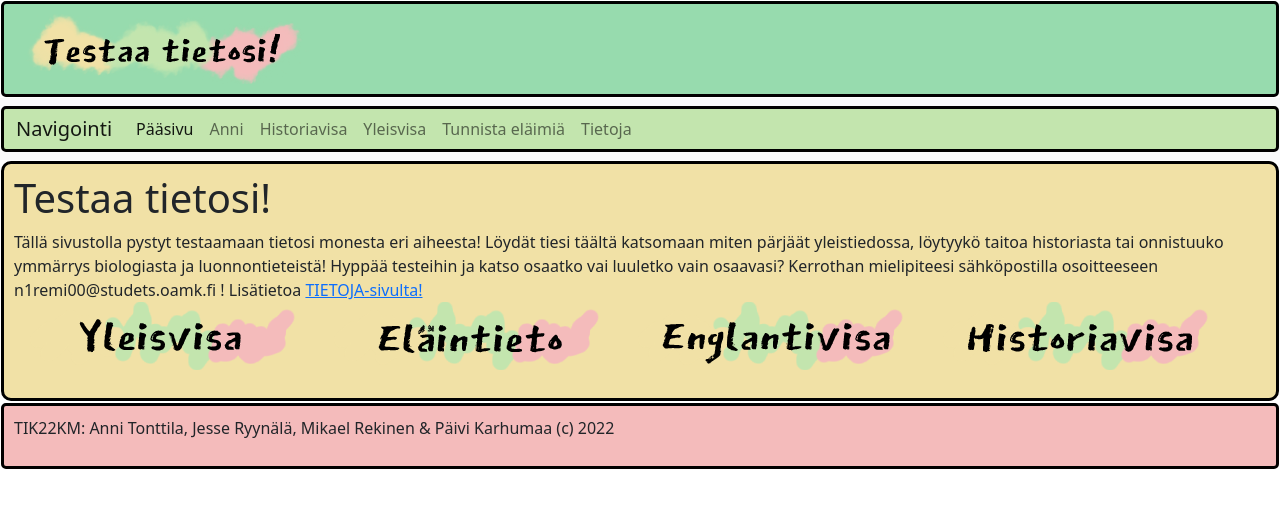
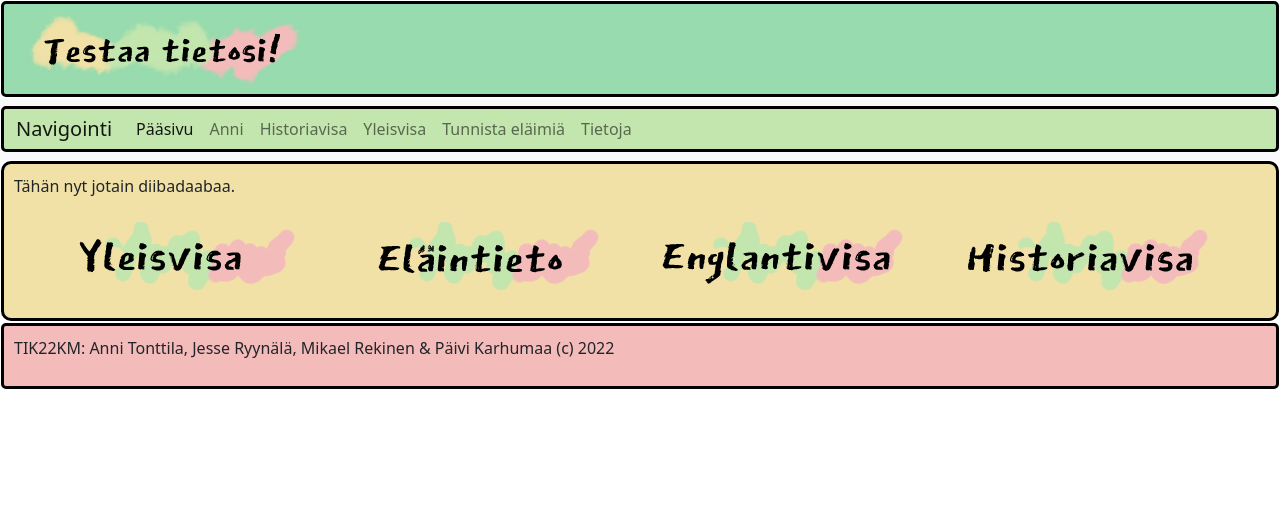
Before and after one commit to MRekinen/Web-projekti_R16, a plain HTML site: page index.html in a window 1280 px wide. Drawn offline with nearby package versions, Linux system fonts and the light colour scheme.

Commit message:
index_päivitys

```diff
--- a/index.html
+++ b/index.html
@@ -54,8 +54,8 @@
         <div class="row">
             <div class="col-md-12">
                 <article>
-                  <h1>Testaa tietosi!</h1>
-                  Tällä sivustolla pystyt testaamaan tietosi monesta eri aiheesta! Löydät tiesi täältä katsomaan miten pärjäät yleistiedossa, löytyykö taitoa historiasta tai onnistuuko ymmärrys biologiasta ja luonnontieteistä! Hyppää testeihin ja katso osaatko vai luuletko vain osaavasi? Kerrothan mielipiteesi sähköpostilla osoitteeseen n1remi00@studets.oamk.fi ! Lisätietoa <a href="/pages/tietoja.html">TIETOJA-sivulta!</link>
+                  Tähän nyt jotain diibadaabaa.
+                <br>
                 <br>
                 <p>
                   <a href="/pages/yleisvisa.html"><img src="/images/yleisvisa_logo.png" alt="yleisvisa"></a>
```
